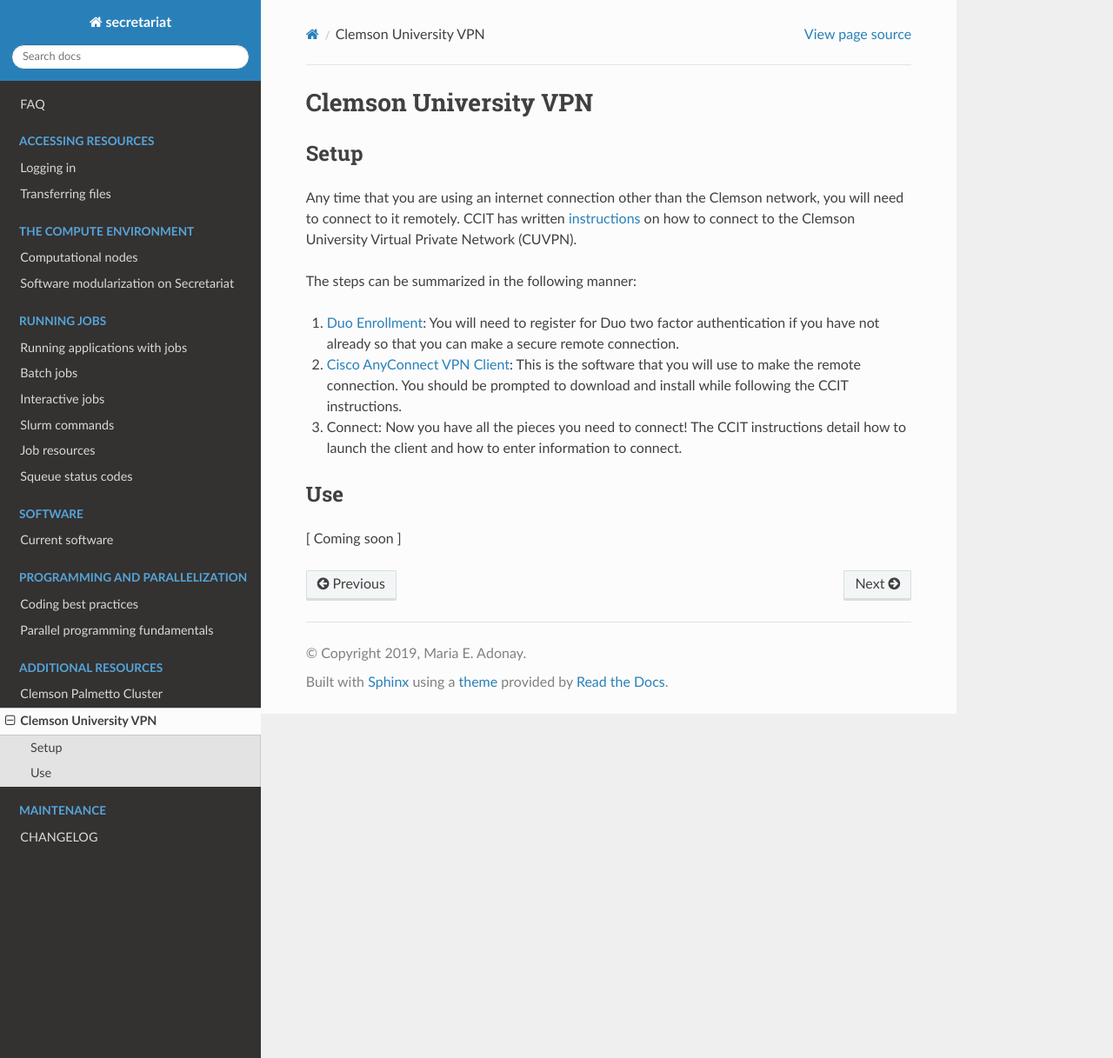
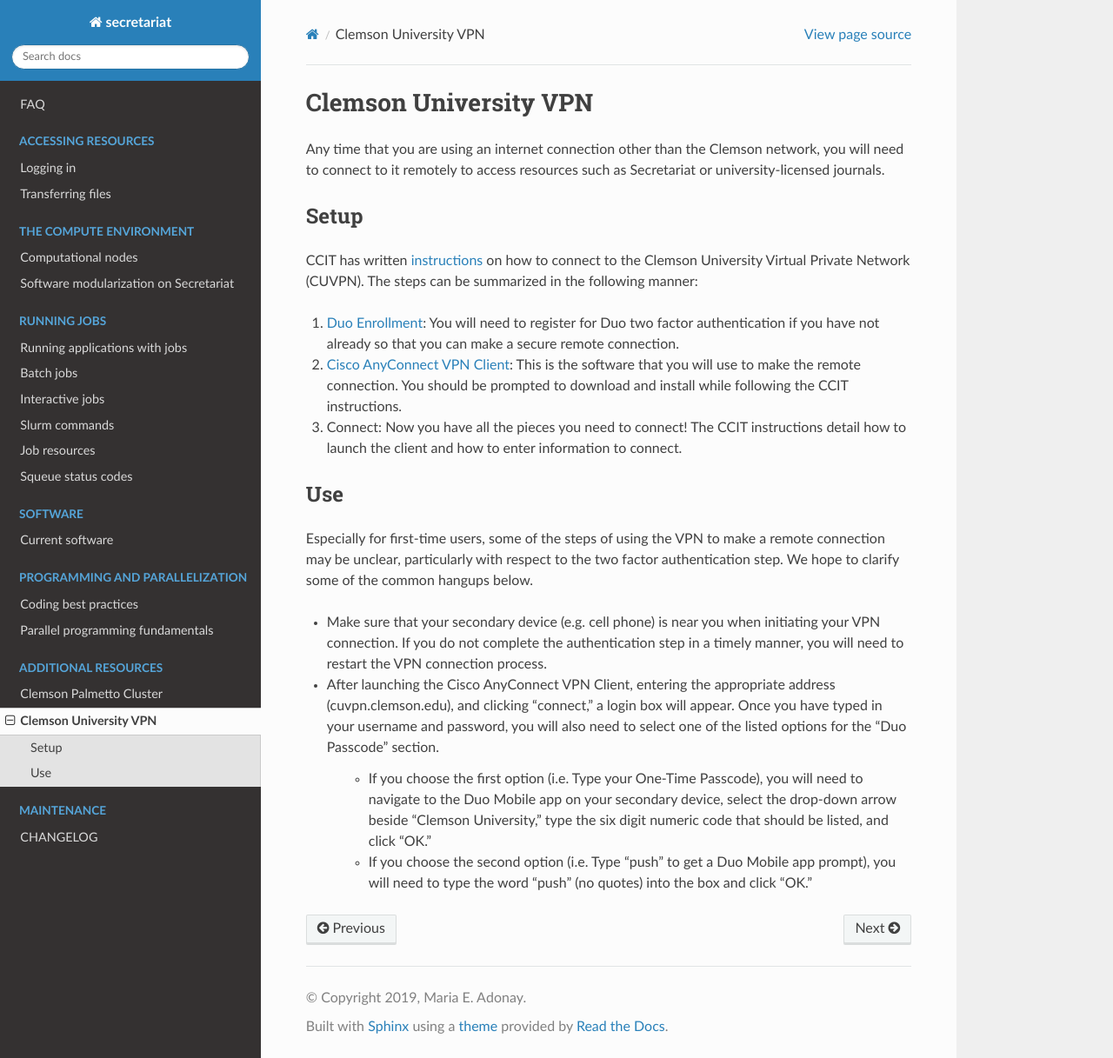
Before and after one commit to amalgamaria/secretariat, a Sphinx documentation site: the page built from docs/additional-resources/cuvpn.rst, in a window 1280 px wide and 1217 px high. Shown: the whole window at 87% size. Built offline with Sphinx 7.4.7 and the Read the Docs theme 2.0.0, drawn with Linux system fonts in a browser that asks for light colours; pages that are not in the unit, such as notebooks, are missing from menus.

Commit message:
Add content

```diff
--- a/docs/additional-resources/cuvpn.rst
+++ b/docs/additional-resources/cuvpn.rst
@@ -1,12 +1,12 @@
 Clemson University VPN
 ######################
+
+Any time that you are using an internet connection other than the Clemson network, you will need to connect to it remotely to access resources such as Secretariat or university-licensed journals.
 
 Setup
 -----
 
-Any time that you are using an internet connection other than the Clemson network, you will need to connect to it remotely. CCIT has written `instructions`_ on how to connect to the Clemson University Virtual Private Network (CUVPN).
-
-The steps can be summarized in the following manner:
+CCIT has written `instructions`_ on how to connect to the Clemson University Virtual Private Network (CUVPN). The steps can be summarized in the following manner:
 
 1. `Duo Enrollment`_: You will need to register for Duo two factor authentication if you have not already so that you can make a secure remote connection.
 
@@ -17,7 +17,15 @@
 Use
 ---
 
-[ Coming soon ]
+Especially for first-time users, some of the steps of using the VPN to make a remote connection may be unclear, particularly with respect to the two factor authentication step. We hope to clarify some of the common hangups below.
+
+* Make sure that your secondary device (e.g. cell phone) is near you when initiating your VPN connection. If you do not complete the authentication step in a timely manner, you will need to restart the VPN connection process.
+
+* After launching the Cisco AnyConnect VPN Client, entering the appropriate address (cuvpn.clemson.edu), and clicking "connect," a login box will appear. Once you have typed in your username and password, you will also need to select one of the listed options for the "Duo Passcode" section.
+
+   * If you choose the first option (i.e. Type your One-Time Passcode), you will need to navigate to the Duo Mobile app on your secondary device, select the drop-down arrow beside "Clemson University," type the six digit numeric code that should be listed, and click "OK."
+
+   * If you choose the second option (i.e. Type "push" to get a Duo Mobile app prompt), you will need to type the word "push" (no quotes) into the box and click "OK."
 
 .. _instructions: https://hdkb.clemson.edu/phpkb/article.php?id=64
 .. _Duo Enrollment: https://ccit.clemson.edu/cybersecurity/how-to/duo-authentication/
```
